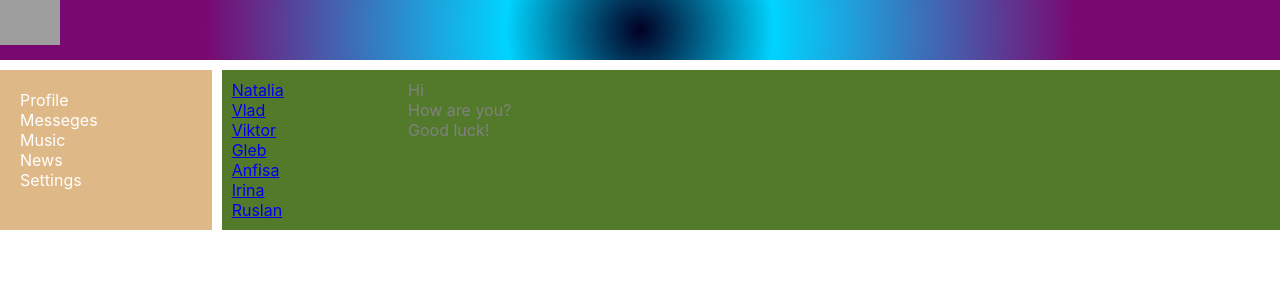
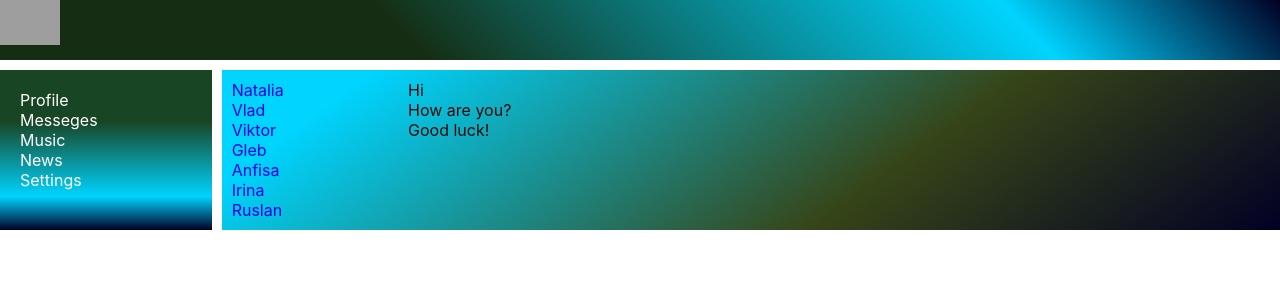
Before and after one commit to Stanislav-3123/Social-Net, a React (Create React App) app: page /dialogs in a window 1280 px wide. Shown: the top 300 px of the page. Built offline with nearby package versions, Linux system fonts and the light colour scheme; grey boxes are pictures that could not be loaded.

Commit message:
Gradient style

```diff
--- a/src/App.css
+++ b/src/App.css
@@ -11,8 +11,9 @@
 }
 
 .App-wrapper {
-    background-color: rgb(82, 122, 42);
-    grid-area: c;
+  background: rgb(2,0,36);
+background: linear-gradient(324deg, rgba(2,0,36,1) 0%, rgba(54,69,24,1) 37%, rgba(0,212,255,1) 88%);
+  grid-area: c;
 }
 
 .App-wrapper img {
--- a/src/components/Content/Content.jsx
+++ b/src/components/Content/Content.jsx
@@ -17,15 +17,16 @@ const Content = () => {
             <div className={s.item}>
                 My Posts
             </div>
-            <div>
-                <textarea></textarea>
+            <div className={s.item}>
+                <div>
+                    <textarea></textarea>
+                </div>
                 <button>Add post</button>
             </div>
-            <div>
+            <div className={s.item}>
                 <Post message="Hello, how are you?" likecounts=" 10" />
                 <Post message="It`s my first post" likecounts=" 15" />
             </div>
-
         </div>
     );
 }
--- a/src/components/Content/Content.module.css
+++ b/src/components/Content/Content.module.css
@@ -1,3 +1,7 @@
 .mainImg img{
     width: 500px;
 }
+
+.item {
+    padding: 10px;
+}
--- a/src/components/Dialogs/Dialogs.module.css
+++ b/src/components/Dialogs/Dialogs.module.css
@@ -16,5 +16,8 @@
 }
 
 .messages .message {
-    color: grey;
+    color: rgb(24, 9, 9);
 }
+.dialog a {
+    text-decoration: none;
+}
--- a/src/components/Header/Header.module.css
+++ b/src/components/Header/Header.module.css
@@ -4,6 +4,6 @@
 
 .header {
     background: rgb(2,0,36);
-background: radial-gradient(circle, rgba(2,0,36,1) 0%, rgba(0,212,255,1) 21%, rgba(121,9,113,1) 68%);
+    background: linear-gradient(225deg, rgba(2,0,36,1) 0%, rgba(0,212,255,1) 21%, rgba(21,46,19,1) 68%);
     grid-area: h;
 }
--- a/src/components/Navbar/Navbar.module.css
+++ b/src/components/Navbar/Navbar.module.css
@@ -1,5 +1,6 @@
 .navbar {
-    background-color: burlywood;
+    background: rgb(2,0,36);
+    background: linear-gradient(0deg, rgba(2,0,36,1) 0%, rgba(0,212,255,1) 21%, rgba(24,69,36,1) 68%);;
     grid-area: n;
     padding: 20px;
 }
```
